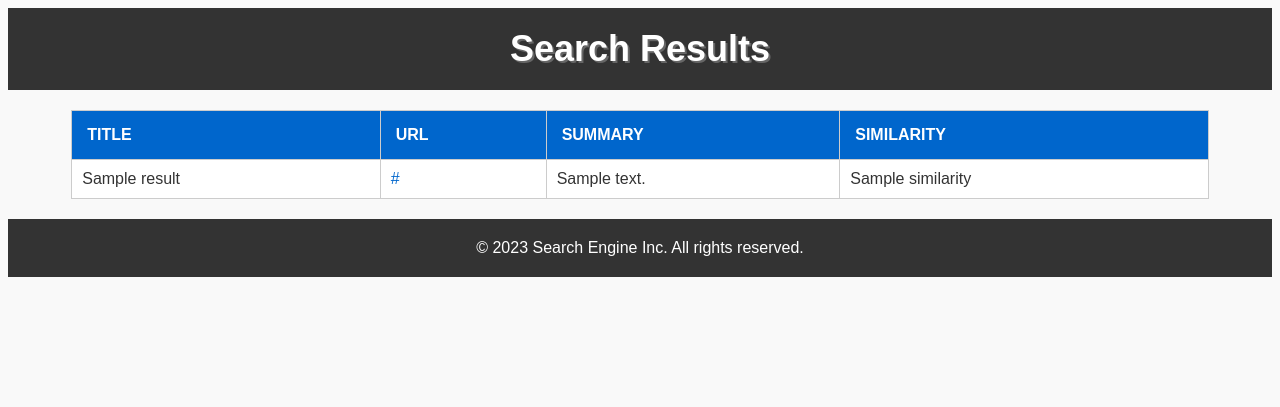
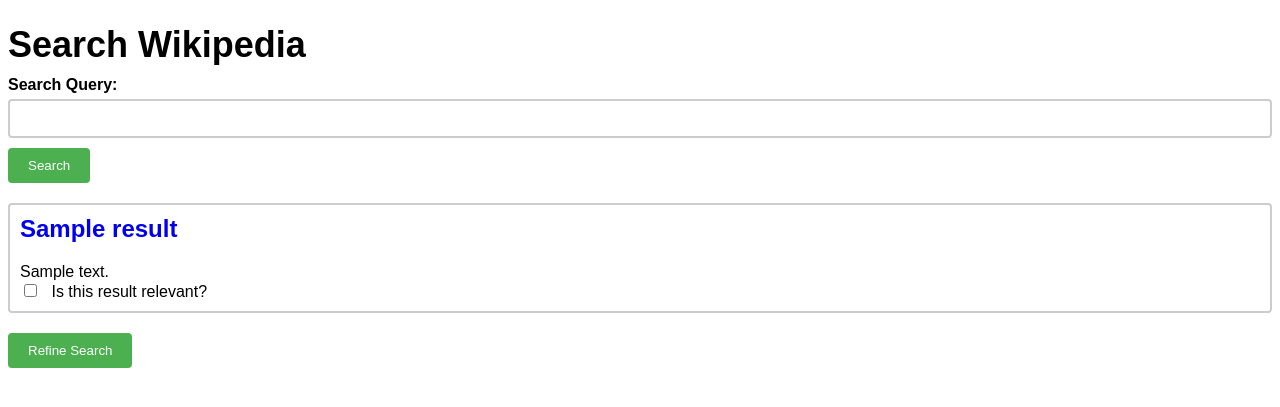
Before and after one commit to sushil22077/IR_Project_UI, a Flask app: template wikipedia/templates/results.html in a window 1280 px wide. Shown: the top 407 px of the page. Run offline with Flask 3, Linux system fonts and the light colour scheme; the template is opened without the code that fills it: most values are stand-ins (such as "Sample title", 1, 10 or a date in 2020).

Commit message:
Add files via upload

```diff
--- a/wikipedia/app.py
+++ b/wikipedia/app.py
@@ -24,7 +24,7 @@ def get_bert_embeddings(text):
     return embeddings.detach().cpu().numpy()
 
 # Returns the top 'n_results' search results from Wikipedia for the given query
-def search_wikipedia(query, n_results=5, similarity_threshold=0.5):
+def search_wikipedia(query, n_results=5, similarity_threshold=0.5, feedback=None):
     # get search results from Wikipedia API
     search_results = wikipedia.search(query, results=n_results)
 
@@ -63,17 +63,95 @@ def search_wikipedia(query, n_results=5, similarity_threshold=0.5):
     # sort results by similarity in descending order
     results = sorted(results, key=lambda x: x['similarity'], reverse=True)
 
+    if feedback:
+        for i, result in enumerate(results):
+            if i not in feedback:
+                continue
+            if feedback[i] == 0:
+                results[i]['similarity'] = 0
+
     # return top n_results results
     return results[:n_results]
+
+def get_user_feedback(results):
+    feedback = {}
+    for i, result in enumerate(results):
+        title = result['title']
+        feedback[title] = False
+    return feedback
+
+def refine_search_query(query, results, feedback):
+    new_query = query
+    for i, result in enumerate(results):
+        if i not in feedback:
+            continue
+        if feedback[i] == 0:
+            continue
+        elif feedback[i] == 1:
+            new_query = result['title']
+            break
+    return new_query
 
 @app.route('/', methods=['GET', 'POST'])
 def search():
     if request.method == 'POST':
         query = request.form['query']
         results = search_wikipedia(query)
-        return render_template('results.html', results=results)
+
+        results = search_wikipedia(query)
+
+        # ask the user for feedback and refine the search query
+        feedback = get_user_feedback(results)
+        new_query = refine_search_query(query, results, feedback)
+
+        # do the refined search
+        results = search_wikipedia(new_query, feedback=feedback)
+
+        while len(results) == 0:
+            print("No results found. Please refine your search query.")
+            feedback = get_user_feedback([])
+            new_query = refine_search_query(query, results, feedback=feedback)
+            results = search_wikipedia(new_query)
+
+        return render_template('results.html', results=results, feedback=feedback)
+
     else:
         return render_template('index.html')
 
+import json
+from urllib.parse import quote
+@app.route('/refine-search', methods=['POST'])
+def refine_search():
+    query = request.form['query']
+    results = search_wikipedia(query)
+
+    # ask the user for feedback and refine the search query
+    feedback = get_user_feedback(results)
+    new_query = refine_search_query(query, results, feedback)
+
+    # do the refined search
+    results = search_wikipedia(new_query, feedback=feedback)
+
+    while len(results) == 0:
+        print("No results found. Please refine your search query.")
+        feedback = get_user_feedback([])
+        new_query = refine_search_query(query, results, feedback=feedback)
+        results = search_wikipedia(new_query)
+
+    # convert results to JSON string and pass as parameter in URL
+    results_json = json.dumps(results)
+    results_encoded = quote(results_json)
+    return redirect(url_for('refined_results', query=new_query, results=results_encoded))
+
+from urllib.parse import unquote
+@app.route('/refined_results.html', methods=['POST'])
+def refined_results():
+    selected_results = []
+    for key in request.form:
+        if key.startswith('result'):
+            selected_results.append(request.form[key])
+    results = search_wikipedia(selected_results)
+    return render_template('refined_results.html', results=results)
+
 if __name__ == '__main__':
     app.run(debug=True)
--- a/wikipedia/templates/results.html
+++ b/wikipedia/templates/results.html
@@ -1,137 +1,85 @@
 <!DOCTYPE html>
 <html>
 <head>
-  <title>Search Results</title>
+	<title>Search Wikipedia</title>
 	<style>
-    /* Body Styles */
 		body {
-      background-color: #F9F9F9;
 			font-family: Arial, sans-serif;
-    }
-    /* Header Styles */
-header {
-  background-color: #333333;
-  color: #FFFFFF;
-  padding: 20px;
-  text-align: center;
 		}
 		h1 {
 			font-size: 36px;
-margin: 0;
-text-shadow: 2px 2px #666666;
+			margin-bottom: 10px;
 		}
-
-/* Table Styles */
-table {
-border-collapse: collapse;
-margin: 20px auto;
-width: 90%;
+		form {
+			margin-bottom: 20px;
 		}
-
-th {
-background-color: #0066CC;
-border: 1px solid #CCCCCC;
-color: #FFFFFF;
-padding: 15px;
-text-align: left;
-text-transform: uppercase;
+		label {
+			display: block;
+			margin-bottom: 5px;
+			font-weight: bold;
 		}
-
-td {
-background-color: #FFFFFF;
-border: 1px solid #CCCCCC;
-color: #333333;
+		input[type="text"] {
+			width: 100%;
 			padding: 10px;
-transition: background-color 0.2s ease-in-out;
+			margin-bottom: 10px;
+			box-sizing: border-box;
+			border: 2px solid #ccc;
+			border-radius: 4px;
 		}
-
-tr:hover td {
-background-color: #F5F5F5;
+		input[type="submit"] {
+			background-color: #4CAF50;
+			color: white;
+			padding: 10px 20px;
+			border: none;
+			border-radius: 4px;
 			cursor: pointer;
 		}
-
-/* Link Styles */
-a {
-color: #0066CC;
+		input[type="submit"]:hover {
+			background-color: #45a049;
+		}
+		.result {
+			margin-bottom: 20px;
+			padding: 10px;
+			border: 2px solid #ccc;
+			border-radius: 4px;
+		}
+		.result h2 {
+			margin-top: 0;
+		}
+		.result a {
 			text-decoration: none;
 		}
-
-a:hover {
-text-decoration: underline;
+		.result p {
+			margin: 0;
 		}
-
-/* Footer Styles */
-footer {
-background-color: #333333;
-color: #FFFFFF;
-padding: 20px;
-text-align: center;
+		.result input[type="checkbox"] {
+			margin-right: 10px;
 		}
-
-/* Animation Styles */
-@keyframes fadeIn {
-from {
-opacity: 0;
-}
-to {
-opacity: 1;
-}
-}
-
-.fadeIn {
-animation: fadeIn 0.5s ease-in-out;
+		.result label {
+			display: inline;
+			font-weight: normal;
 		}
 	</style>
-
 </head>
 <body>
-  <!-- Header Section -->
-  <header>
-    <h1>Search Results</h1>
-  </header>
-  <!-- Main Table Section -->
-  <table>
-    <thead>
-      <tr>
-        <th>Title</th>
-        <th>URL</th>
-        <th>Summary</th>
-        <th>Similarity</th>
-      </tr>
-    </thead>
-    <tbody>
+	<h1>Search Wikipedia</h1>
+	<form method="get">
+		<label for="query">Search Query:</label>
+		<input type="text" id="query" name="query">
+		<input type="submit" value="Search">
+	</form>
+	{% if results %}
+    <form action="refined_results.html" method="post">
       {% for result in results %}
-      <tr class="fadeIn">
-        <td>{{ result['title'] }}</td>
-        <td><a href="{{ result['url'] }}">{{ result['url'] }}</a></td>
-        <td>{{ result['summary'] }}</td>
-        <td>{{ result['similarity'] }}</td>
-      </tr>
+        <div class="result">
+          <h2><a href="{{ result.url }}">{{ result.title }}</a></h2>
+          <p>{{ result.summary }}</p>
+          <input type="checkbox" id="result{{ loop.index }}" name="result{{ loop.index }}" value="{{ result.title }}">
+          <label for="result{{ loop.index }}">Is this result relevant?</label>
+        </div>
       {% endfor %}
-    </tbody>
-  </table>
-  <!-- Footer Section -->
-  <footer>
-    &copy; 2023 Search Engine Inc. All rights reserved.
-  </footer>
-  <!-- JavaScript Section -->
-  <script>
-    const rows = document.querySelectorAll("tbody tr");
-    rows.forEach((row, index) => {
-      if (index % 2 !== 0) {
-        row.style.backgroundColor = "#F5F5F5";
-      }
-      row.addEventListener("mouseover", () => {
-        row.style.backgroundColor = "#F9F9F9";
-      });
-      row.addEventListener("mouseout", () => {
-        if (index % 2 === 0) {
-          row.style.backgroundColor = "#FFFFFF";
-        } else {
-          row.style.backgroundColor = "#F5F5F5";
-        }
-      });
-    });
-  </script>
+      <input type="submit" value="Refine Search">
+    </form>
+  {% endif %}
 </body>
 </html>
```
Also changed, not shown: wikipedia/templates/refined_results.html (added, +143 -0 lines). Lines whose indentation alone changed are shown as unchanged.
